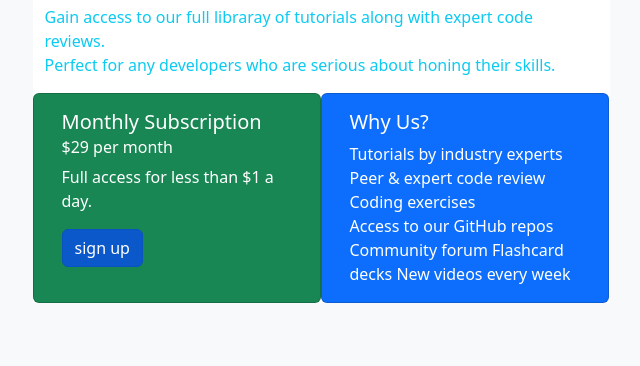
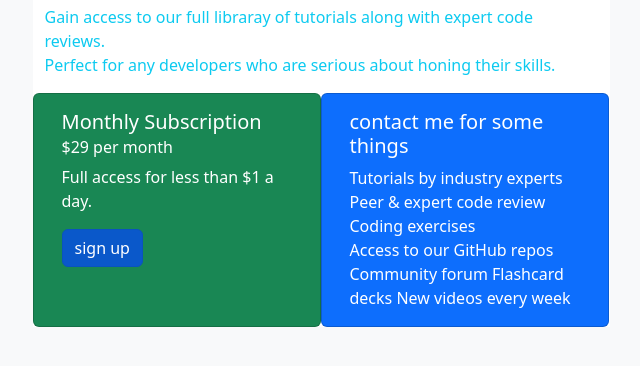
Before and after one commit to arslangulshansheikh/bootstrapcard, a plain HTML site: page index.html in a window 1280 px wide. Shown: the part 188-554 px from the top of the page, without its empty margins (319-959 px from the left). Drawn offline with nearby package versions, Linux system fonts and the light colour scheme.

Commit message:
title change

```diff
--- a/index.html
+++ b/index.html
@@ -26,7 +26,7 @@
               </div>
               <div class="card bg-primary text-white" style="width: 18rem;">
                 <div class="card-body">
-                  <h5 class="card-title">Why Us?</h5>
+                  <h5 class="card-title">contact me for some things</h5>
                   <p class="card-text">Tutorials by industry experts <br>Peer & expert code review Coding exercises<br> Access to our GitHub repos<br> Community forum Flashcard decks New videos every week</p>
                 </div>
               </div>
```
